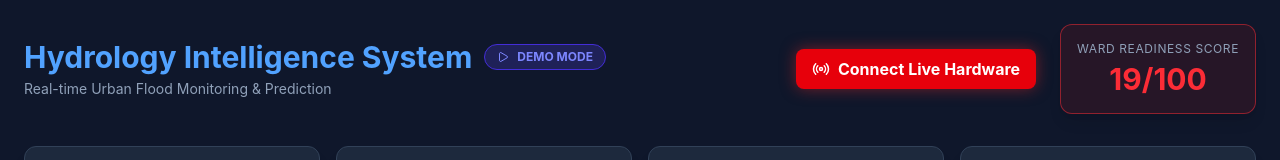
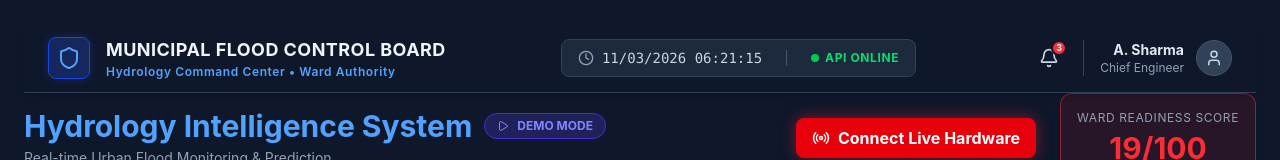
Before and after one commit to thesurajarya/FloodPreventionSystem, a React app in the folder frontend/: page /official in a window 1280 px wide. Shown: the top 160 px of the page. Built offline with nearby package versions, Linux system fonts and the light colour scheme; the HTML template or start-up script is replaced by a standard one.

Commit message:
Added Header on official Dashboard

```diff
--- a/frontend/src/components/Header.jsx
+++ b/frontend/src/components/Header.jsx
@@ -0,0 +1,134 @@
+import React, { useState, useEffect } from 'react';
+import { Shield, Bell, User, Clock, Settings, LogOut, AlertTriangle, CheckCircle2 } from 'lucide-react';
+
+const Header = ({ activeAlerts = 0, systemStatus = 'operational' }) => {
+  const [currentTime, setCurrentTime] = useState(new Date());
+  const [showNotifications, setShowNotifications] = useState(false);
+  const [showProfile, setShowProfile] = useState(false);
+
+  // Live clock for the command center
+  useEffect(() => {
+    const timer = setInterval(() => setCurrentTime(new Date()), 1000);
+    return () => clearInterval(timer);
+  }, []);
+
+  return (
+    <header className="bg-slate-900 border-b border-slate-700 text-slate-100 px-6 py-3 flex items-center justify-between sticky top-0 z-50 shadow-md">
+
+      {/* LEFT: Official Branding */}
+      <div className="flex items-center gap-4">
+        <div className="p-2 bg-blue-900/50 rounded-lg border border-blue-700 shadow-[0_0_10px_rgba(29,78,216,0.3)]">
+          <Shield className="text-blue-400" size={24} />
+        </div>
+        <div>
+          <h1 className="text-lg font-bold text-slate-100 uppercase tracking-wide">
+            Municipal Flood Control Board
+          </h1>
+          <p className="text-xs text-blue-400 font-semibold tracking-wider">
+            Hydrology Command Center • Ward Authority
+          </p>
+        </div>
+      </div>
+
+      {/* CENTER: Live Clock & Status (Hidden on small screens) */}
+      <div className="hidden md:flex items-center gap-6 bg-slate-800 px-4 py-2 rounded-lg border border-slate-700">
+        <div className="flex items-center gap-2 text-slate-300">
+          <Clock size={16} className="text-slate-400" />
+          <span className="font-mono text-sm">
+            {currentTime.toLocaleDateString('en-GB')} {currentTime.toLocaleTimeString('en-GB')}
+          </span>
+        </div>
+        <div className="w-px h-4 bg-slate-600"></div>
+        <div className="flex items-center gap-2">
+          {systemStatus === 'operational' ? (
+            <span className="flex items-center gap-1.5 text-xs font-bold text-green-400 uppercase tracking-wider">
+              <span className="w-2 h-2 rounded-full bg-green-500 animate-pulse"></span>
+              API Online
+            </span>
+          ) : (
+            <span className="flex items-center gap-1.5 text-xs font-bold text-red-400 uppercase tracking-wider">
+              <span className="w-2 h-2 rounded-full bg-red-500 animate-pulse"></span>
+              API Degraded
+            </span>
+          )}
+        </div>
+      </div>
+
+      {/* RIGHT: Interactive Actions */}
+      <div className="flex items-center gap-4">
+
+        {/* Notifications Dropdown */}
+        <div className="relative">
+          <button
+            onClick={() => { setShowNotifications(!showNotifications); setShowProfile(false); }}
+            className="p-2 rounded-full hover:bg-slate-800 transition-colors relative"
+          >
+            <Bell size={20} className="text-slate-300" />
+            {activeAlerts > 0 && (
+              <span className="absolute top-0 right-0 w-4 h-4 bg-red-500 border-2 border-slate-900 rounded-full flex items-center justify-center text-[9px] font-bold animate-bounce">
+                {activeAlerts}
+              </span>
+            )}
+          </button>
+
+          {showNotifications && (
+            <div className="absolute right-0 mt-2 w-72 bg-slate-800 border border-slate-700 rounded-xl shadow-2xl overflow-hidden animate-in fade-in slide-in-from-top-2">
+              <div className="bg-slate-900 p-3 border-b border-slate-700 flex justify-between items-center">
+                <span className="font-semibold text-sm">Actionable Alerts</span>
+                <span className="text-xs text-slate-400">{activeAlerts} pending</span>
+              </div>
+              <div className="p-2 max-h-64 overflow-y-auto">
+                {activeAlerts > 0 ? (
+                  <div className="p-3 bg-red-900/20 border border-red-500/30 rounded-lg flex items-start gap-3 mb-2">
+                    <AlertTriangle size={16} className="text-red-400 mt-0.5" />
+                    <div>
+                      <p className="text-sm font-semibold text-red-200">Micro-Hotspot Detected</p>
+                      <p className="text-xs text-slate-400 mt-1">Water level exceeded 75cm at Node Alpha-01.</p>
+                    </div>
+                  </div>
+                ) : (
+                  <div className="p-4 text-center text-slate-400 flex flex-col items-center gap-2">
+                    <CheckCircle2 size={24} className="text-green-500/50" />
+                    <span className="text-sm">No active flood alerts</span>
+                  </div>
+                )}
+              </div>
+            </div>
+          )}
+        </div>
+
+        {/* User Profile Dropdown */}
+        <div className="relative">
+          <button
+            onClick={() => { setShowProfile(!showProfile); setShowNotifications(false); }}
+            className="flex items-center gap-3 pl-4 border-l border-slate-700 hover:opacity-80 transition-opacity"
+          >
+            <div className="text-right hidden sm:block">
+              <p className="text-sm font-bold text-slate-200">A. Sharma</p>
+              <p className="text-xs text-slate-400">Chief Engineer</p>
+            </div>
+            <div className="w-9 h-9 rounded-full bg-slate-700 border border-slate-600 flex items-center justify-center text-slate-300">
+              <User size={18} />
+            </div>
+          </button>
+
+          {showProfile && (
+            <div className="absolute right-0 mt-2 w-48 bg-slate-800 border border-slate-700 rounded-xl shadow-2xl overflow-hidden animate-in fade-in slide-in-from-top-2">
+              <div className="p-1">
+                <button className="w-full flex items-center gap-3 px-3 py-2 text-sm text-slate-300 hover:bg-slate-700 hover:text-white rounded-lg transition-colors">
+                  <Settings size={16} /> Dashboard Settings
+                </button>
+                <button className="w-full flex items-center gap-3 px-3 py-2 text-sm text-red-400 hover:bg-red-500/10 rounded-lg transition-colors mt-1">
+                  <LogOut size={16} /> Secure Logout
+                </button>
+              </div>
+            </div>
+          )}
+        </div>
+
+      </div>
+    </header>
+  );
+};
+
+export default Header;
--- a/frontend/src/pages/Dashboard.jsx
+++ b/frontend/src/pages/Dashboard.jsx
@@ -3,6 +3,7 @@ import { MapContainer, TileLayer, Marker, Popup, Circle } from 'react-leaflet';
 import { LineChart, Line, XAxis, YAxis, CartesianGrid, Tooltip, ResponsiveContainer } from 'recharts';
 import { AlertTriangle, Droplets, CloudRain, Activity, Camera, CheckCircle, Radio, Play } from 'lucide-react';
 import 'leaflet/dist/leaflet.css';
+import Header from '/Users/TANISHK TIWARI/Desktop/Tanishk/Git/indiainno/FloodPreventionSystem/frontend/src/components/Header'; // Adjust the path if necessary
 
 const initialSensorData = [
   { time: '10:00', waterLevel: 20, rainIntensity: 5 },
@@ -82,6 +83,7 @@ const Dashboard = () => {
 
   return (
     <div className="min-h-screen bg-slate-900 text-slate-100 p-6 font-sans">
+    <Header activeAlerts={activeAlerts} systemStatus={isDemoMode ? 'operational' : 'degraded'} />
 
       {/* HEADER & CONTROLS */}
       <header className="flex justify-between items-center mb-8">
```
Also changed, not shown: 2 other files (tests, documents, lock files or other folders).
